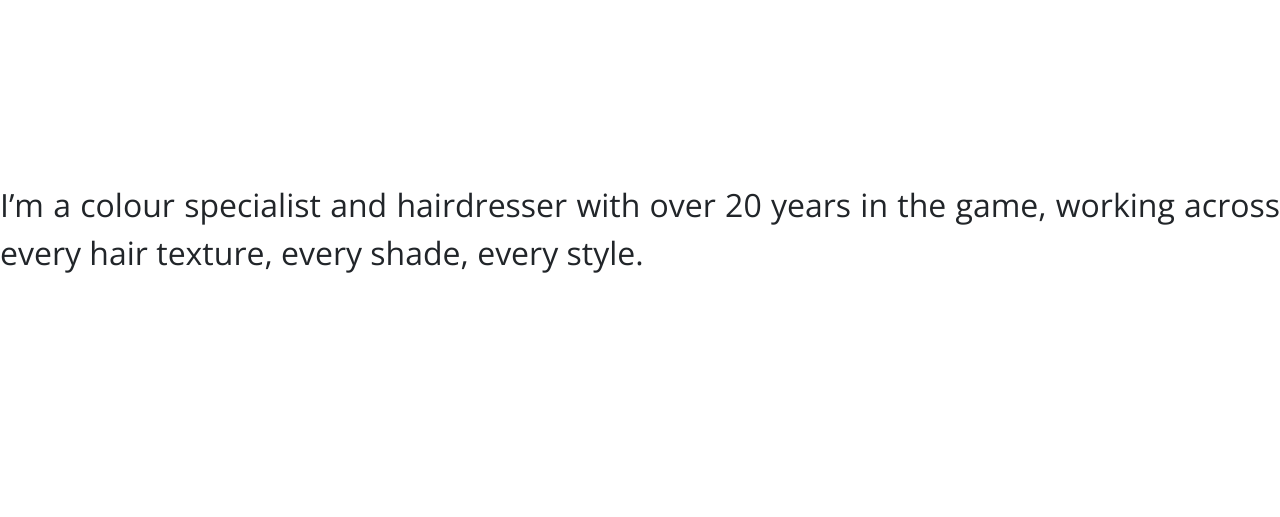
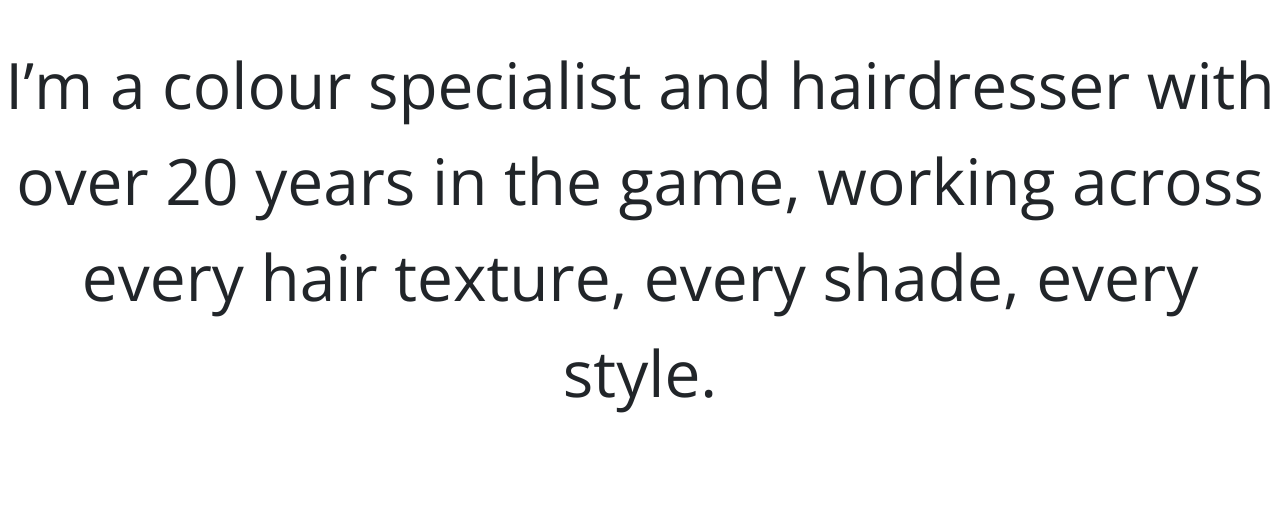
Before and after one commit to 2ndborn/karahair, a React (Create React App) app in the folder kara-app/: page /gallery in a window 1280 px wide. Shown: the part 1763-2280 px from the top of the page. Built offline with nearby package versions, Linux system fonts and the light colour scheme; a web font is replaced by a local one.

Commit message:
Started to add staggered fade in to para1

```diff
--- a/kara-app/src/pages/Gallery.js
+++ b/kara-app/src/pages/Gallery.js
@@ -12,6 +12,7 @@ const Gallery = () => {
   const ref = useRef(null);
   const boxRef = useRef(null);
   const workRef = useRef(null);
+  const para1Ref = useRef(null);
 
   const controls = useAnimation();
   const sec4Ref = useRef(null);
@@ -37,10 +38,16 @@ const Gallery = () => {
   const {scrollYProgress: workScrollX} = useScroll({
     target: workRef,
   });
+  const {scrollYProgress: para1ScrollY} = useScroll({
+    target: para1Ref,
+    offset: ["start end", "end start"]
+  });
 
   const scale = useTransform(boxScrollY, [0, 0.9], [1, 0.65]);
   const opacity = useTransform(boxScrollY, [0, 0.5], [0, 1]);
   const smoothOpacity = useSpring(opacity, { stiffness: 20, damping: 20, mass: 1 });
+  const spanOne = useTransform(para1ScrollY, [0, 0.3], [0, 1]);
+  const spanTwo = useTransform(para1ScrollY, [0.4, 0.7], [0, 1]);
   const x = useTransform(workScrollX, [0, 1], ["5%", "-75%"]);
 
   const isInView = useInView(ref, { once: false, margin: '-20% 0px' });
@@ -77,7 +84,6 @@ const Gallery = () => {
           </motion.div>
           <div className={styles.con} ref={boxRef}>
             <div className={styles.container}>
-              {/* <div className={styles.box}></div> */}
               <motion.img
                 className={styles.karaImage}
                 style={{opacity: smoothOpacity}}
@@ -88,11 +94,18 @@ const Gallery = () => {
           </div>
       </section>
       <section className={styles.sec2}>
-        <div className={styles.para1}>
+        <div className={styles.para1} ref={para1Ref}>
           <p>
-            <span>I’m a colour specialist and hairdresser with over 20 years
-              in the game</span>, working across every hair texture, every
-            shade, every style.
+            <motion.span
+              style={{ opacity: spanOne }}
+            >
+              I’m a colour specialist and hairdresser with over 20 years
+              in the game
+            </motion.span>
+            <motion.span style={{ opacity: spanTwo }}>
+              , working across every hair texture, every
+              shade, every style.
+            </motion.span>
           </p>
         </div>
         <div className={styles.imageContainer}>
--- a/kara-app/src/styles/Gallery.module.css
+++ b/kara-app/src/styles/Gallery.module.css
@@ -69,12 +69,6 @@
     z-index: 11;
 }
 
-.box {
-    height: 250px;
-    width: 250px;
-    background-color: black;
-}
-
 .karaImage {
     border-radius: 10px;
     object-fit: fill;
@@ -82,14 +76,25 @@
     #000 1px 1px 2px;
 }
 
-.para1, .para2, .para3 {
+.para1 {
+    position: sticky;
+    top: 0;
+    height: 100vh;
+    display: flex;
+    justify-content: center;
+    align-items: center;
+    text-align: center;
+    font-size: 4rem;
+}
+
+.para2, .para3 {
     display: flex;
     justify-content: center;
     align-items: center;
     height: 100vh;
     font-size: 2rem;
-    text-align: justify;
 }
+
 
 .para2, .para3 {
     width: 50%;
```
